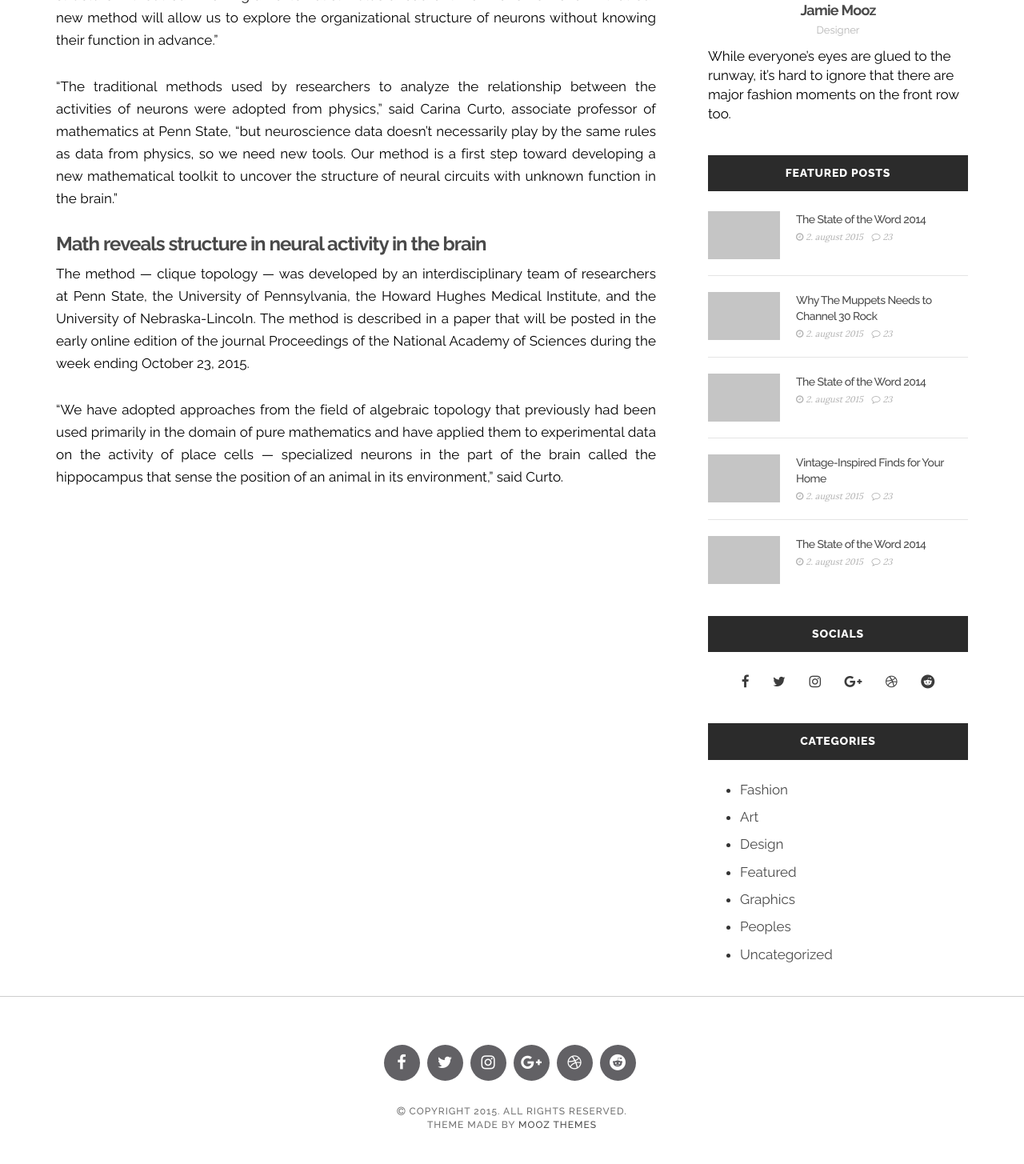
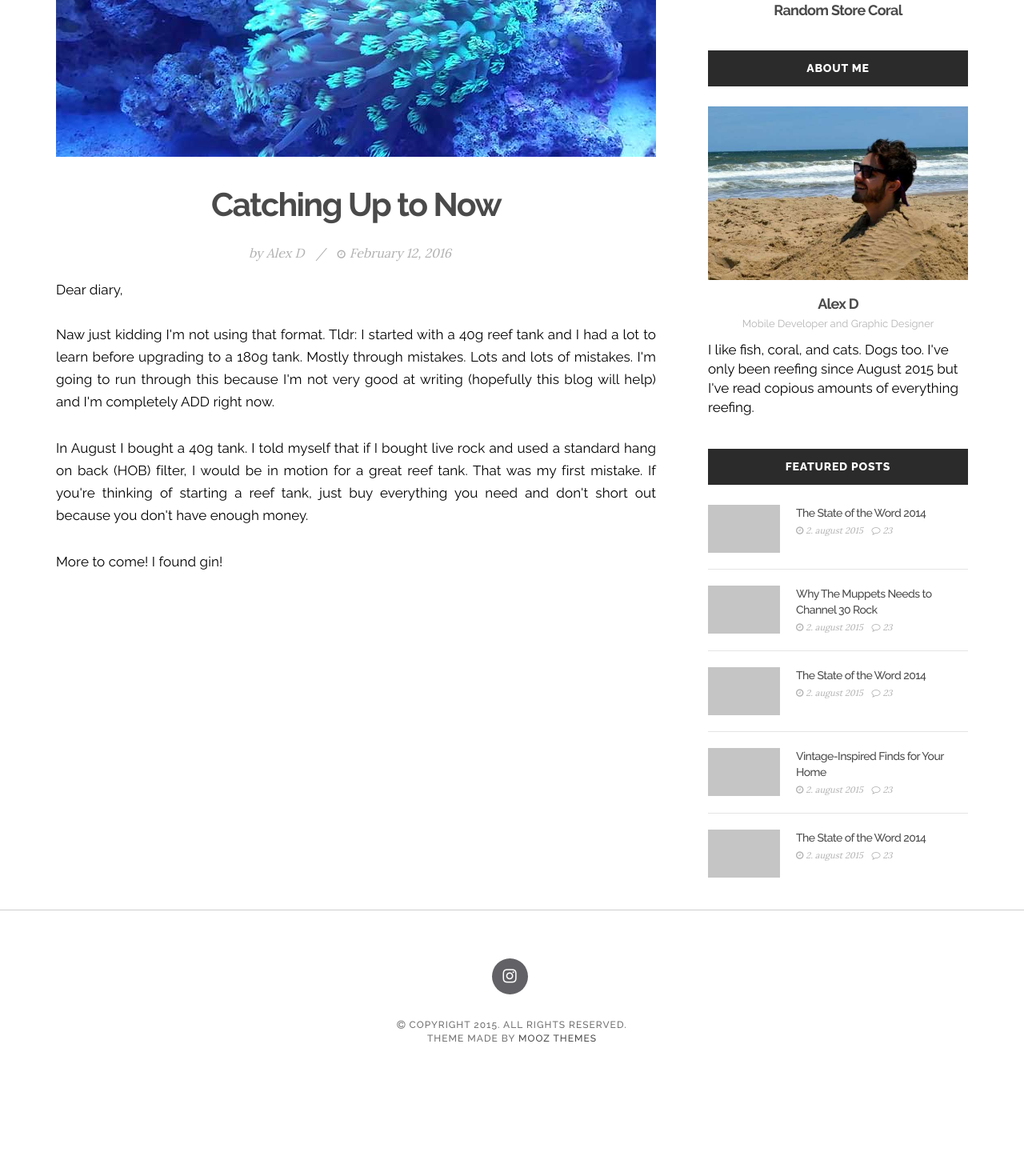
Before and after one commit to fl2re/TheBrocean, a plain HTML site: page post1.html in a window 1280 px wide. Shown: the part 593-2048 px from the top of the page at 80% size. After the commit the page ends 1940 px from the top, so only its background shows below. Drawn offline with nearby package versions, Linux system fonts and the light colour scheme.

Commit message:
Started first post.

```diff
--- a/post.html
+++ b/post1.html
@@ -7,8 +7,8 @@
 		<!-- The above 3 meta tags *must* come first in the head; any other head content must come *after* these tags -->
 		<meta name="description" content="">
 		<meta name="author" content="">
-		<link rel="icon" href="favicon.ico">
-		<title>Renda - clean blog theme based on Bootstrap</title>
+		<link rel="icon" href="images/favicon.ico">
+		<title>The Brocean</title>
 		<!-- Bootstrap core CSS -->
 		<link href="css/bootstrap.min.css" rel="stylesheet">
 		<link rel="stylesheet" href="https://maxcdn.bootstrapcdn.com/font-awesome/4.4.0/css/font-awesome.min.css">
@@ -31,10 +31,9 @@
 				<div id="navbar" class="collapse navbar-collapse">
 					<ul class="nav navbar-nav">
 						<li><a href="index.html">Home</a></li>
-						<li><a href="#about">Photos</a></li>
+						<li><a href="photos.html">Photos</a></li>
 						<li><a href="#contact">Equipment</a></li>
 						<li><a href="about.html">About Me</a></li>
-						<li><a href="about.html">Contact</a></li>
 					</ul>
 
 					<ul class="nav navbar-nav navbar-right">
@@ -55,21 +54,15 @@
 				<div class="col-md-8">
 					<article class="blog-post">
 						<div class="blog-post-image">
-							<a href="post.html"><img src="images/750x500-5.jpg" alt=""></a>
+							<a href="post.html"><img src="images/post1_header_img.jpg" alt=""></a>
 						</div>
 						<div class="blog-post-body">
-							<h2><a href="post.html">Vintage-Inspired Finds for Your Home</a></h2>
-							<div class="post-meta"><span>by <a href="#">Jamie Mooze</a></span>/<span><i class="fa fa-clock-o"></i>March 14, 2015</span>/<span><i class="fa fa-comment-o"></i> <a href="#">343</a></span></div>
+							<h2><a href="post1.html">Catching Up to Now</a></h2>
+							<div class="post-meta"><span>by <a href="#">Alex D</a></span>/<span><i class="fa fa-clock-o"></i>February 12, 2016</span></div>
 							<div class="blog-post-text">
-
-								<p>A newly-developed mathematical method can detect geometric structure in neural activity in the brain. “Previously, in order to understand this structure, scientists needed to relate neural activity to some specific external stimulus,” said Vladimir Itskov, associate professor of mathematics at Penn State University. “Our method is the first to be able to reveal this structure without our knowing an external stimulus ahead of time. We’ve now shown that our new method will allow us to explore the organizational structure of neurons without knowing their function in advance.”</p>
-
-								<p>“The traditional methods used by researchers to analyze the relationship between the activities of neurons were adopted from physics,” said Carina Curto, associate professor of mathematics at Penn State, “but neuroscience data doesn’t necessarily play by the same rules as data from physics, so we need new tools. Our method is a first step toward developing a new mathematical toolkit to uncover the structure of neural circuits with unknown function in the brain.”</p>
-
-								<h3>Math reveals structure in neural activity in the brain</h3>
-								<p>The method — clique topology — was developed by an interdisciplinary team of researchers at Penn State, the University of Pennsylvania, the Howard Hughes Medical Institute, and the University of Nebraska-Lincoln. The method is described in a paper that will be posted in the early online edition of the journal Proceedings of the National Academy of Sciences during the week ending October 23, 2015.</p>
-
-								<p>“We have adopted approaches from the field of algebraic topology that previously had been used primarily in the domain of pure mathematics and have applied them to experimental data on the activity of place cells — specialized neurons in the part of the brain called the hippocampus that sense the position of an animal in its environment,” said Curto.</p>
+								<p>Dear diary, </br></br>Naw just kidding I'm not using that format. Tldr: I started with a 40g reef tank and I had a lot to learn before upgrading to a 180g tank. Mostly through mistakes. Lots and lots of mistakes. I'm going to run through this because I'm not very good at writing (hopefully this blog will help) and I'm completely ADD right now.</p>
+								<p>In August I bought a 40g tank. I told myself that if I bought live rock and used a standard hang on back (HOB) filter, I would be in motion for a great reef tank. That was my first mistake. If you're thinking of starting a reef tank, just buy everything you need and don't short out because you don't have enough money. </p>
+								<p>More to come! I found gin!</p>
 							</div>
 						</div>
 					</article>
@@ -78,12 +71,21 @@
 					<aside>
 					<!-- sidebar-widget -->
 					<div class="sidebar-widget">
+						<h3 class="sidebar-title">Newest Coral</h3>
+						<div class="widget-container widget-about">
+							<a href="#"><img src="images/new_coral.jpg" alt=""></a>
+							<h4>Random Store Coral</h4>
+							<!--<p>I like fish, coral, and cats. Dogs too. I've only been reefing since August 2015 but I've read copious amounts of everything reefing.</p>-->
+						</div>
+					</div>
+					<!-- sidebar-widget -->
+					<div class="sidebar-widget">
 						<h3 class="sidebar-title">About Me</h3>
 						<div class="widget-container widget-about">
 							<a href="post.html"><img src="images/author.jpg" alt=""></a>
-							<h4>Jamie Mooz</h4>
-							<div class="author-title">Designer</div>
-							<p>While everyone’s eyes are glued to the runway, it’s hard to ignore that there are major fashion moments on the front row too.</p>
+							<h4>Alex D</h4>
+							<div class="author-title">Mobile Developer and Graphic Designer</div>
+							<p>I like fish, coral, and cats. Dogs too. I've only been reefing since August 2015 but I've read copious amounts of everything reefing.</p>
 						</div>
 					</div>
 					<!-- sidebar-widget -->
@@ -147,35 +149,6 @@
 							</article>
 						</div>
 					</div>
-					<!-- sidebar-widget -->
-					<div class="sidebar-widget">
-						<h3 class="sidebar-title">Socials</h3>
-						<div class="widget-container">
-							<div class="widget-socials">
-								<a href="#"><i class="fa fa-facebook"></i></a>
-								<a href="#"><i class="fa fa-twitter"></i></a>
-								<a href="#"><i class="fa fa-instagram"></i></a>
-								<a href="#"><i class="fa fa-google-plus"></i></a>
-								<a href="#"><i class="fa fa-dribbble"></i></a>
-								<a href="#"><i class="fa fa-reddit"></i></a>
-							</div>
-						</div>
-					</div>
-					<!-- sidebar-widget -->
-					<div class="sidebar-widget">
-						<h3 class="sidebar-title">Categories</h3>
-						<div class="widget-container">
-							<ul>
-								<li><a href="#">Fashion</a></li>
-								<li><a href="#">Art</a></li>
-								<li><a href="#">Design</a></li>
-								<li><a href="#">Featured</a></li>
-								<li><a href="#">Graphics</a></li>
-								<li><a href="#">Peoples</a></li>
-								<li><a href="#">Uncategorized</a></li>
-							</ul>
-						</div>
-					</div>
 					</div>
 					</aside>
 				</div>
@@ -186,12 +159,7 @@
 		<footer class="footer">
 
 			<div class="footer-socials">
-				<a href="#"><i class="fa fa-facebook"></i></a>
-				<a href="#"><i class="fa fa-twitter"></i></a>
 				<a href="#"><i class="fa fa-instagram"></i></a>
-				<a href="#"><i class="fa fa-google-plus"></i></a>
-				<a href="#"><i class="fa fa-dribbble"></i></a>
-				<a href="#"><i class="fa fa-reddit"></i></a>
 			</div>
 
 			<div class="footer-bottom">
```
Also changed, not shown: index.html (+5 -5 lines), images/post1_header_img.jpg (added).
